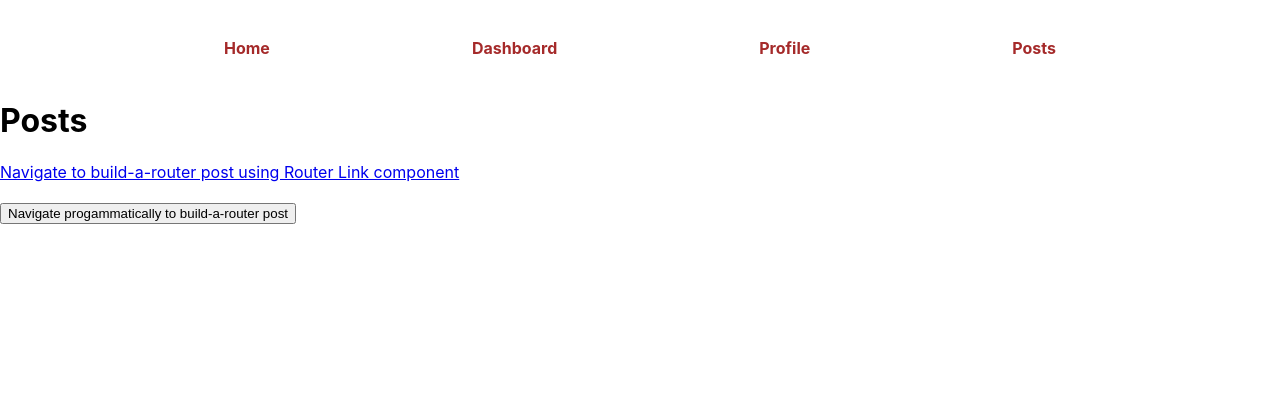
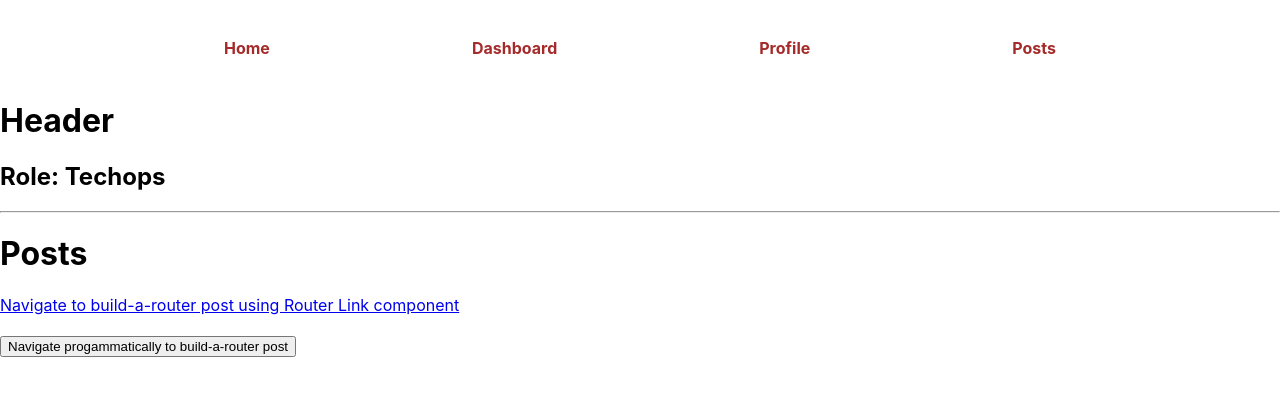
Before and after one commit to PraSoonGosWami/apex-router, a React (Create React App) app: page /posts in a window 1280 px wide. Shown: the top 396 px of the page. Built offline with nearby package versions, Linux system fonts and the light colour scheme.

Commit message:
Added beforeLoad and beforeUnload methods

```diff
--- a/src/ApexRouter/Router.js
+++ b/src/ApexRouter/Router.js
@@ -21,7 +21,7 @@ const Router = ({ routes = [], children }) => {
   useLayoutEffect(() => {
     __default = routes.find((route) => route.default);
     __404 = routes.find((route) => route.name === "404");
-    matchPath(history.location.pathname);
+    handleRouteChange(history);
   }, [routes]);
 
   const matchPath = (pathname) => {
@@ -29,9 +29,9 @@ const Router = ({ routes = [], children }) => {
     for (let i = 0; i < routes.length; i++) {
       const { path, exact = false } = routes[i];
       const { regexp, keys } = compilePath(path, { end: exact });
-      const matched = regexp.exec(pathname);
-      if (matched) {
-        const [url, ...values] = matched;
+      const match = regexp.exec(pathname);
+      if (match) {
+        const [url, ...values] = match;
         const isExact = pathname === url;
         const routeProps = {
           url,
@@ -52,13 +52,31 @@ const Router = ({ routes = [], children }) => {
     if (!matchedRoutes.length) {
       if (__404) history.replace(__404.path);
       else if (__default) history.replace(__default.path);
-    } else setMatched(matchedRoutes);
+      else history.replace(routes[0].path);
+    } else {
+      handleBeforeLoad(matchedRoutes);
+      setMatched((prevState) => {
+        handleBeforeUnload(prevState);
+        return matchedRoutes;
+      });
+    }
   };
 
   const handleRouteChange = (history) => {
     matchPath(history.location.pathname);
   };
 
+  const handleBeforeLoad = (mRoutes) => {
+    if (!mRoutes.length) return;
+    const cur = mRoutes[mRoutes.length - 1];
+    if (cur.beforeLoad && cur.beforeLoad instanceof Function) cur.beforeLoad();
+  };
+  const handleBeforeUnload = (cRoutes) => {
+    if (!cRoutes.length) return;
+    const cur = cRoutes[cRoutes.length - 1];
+    if (cur.beforeUnload && cur.beforeUnload instanceof Function)
+      cur.beforeUnload();
+  };
   return (
     <RouterContext.Provider value={{ matched }}>
       {children}
--- a/src/ApexRouter/hoc.js
+++ b/src/ApexRouter/hoc.js
@@ -6,9 +6,12 @@ export const withRouter = (Component) => {
     return (
       <RouterContext.Consumer>
         {({ matched }) => {
-          const { component, render, ...routeProps } =
-            matched[matched.length - 1];
-          return <Component {...props} {...routeProps} />;
+          if (matched.length) {
+            const { component, render, ...routeProps } =
+              matched[matched.length - 1];
+            return <Component {...props} {...routeProps} />;
+          }
+          return <Component {...props} />;
         }}
       </RouterContext.Consumer>
     );
--- a/src/ApexRouter/hooks.js
+++ b/src/ApexRouter/hooks.js
@@ -3,6 +3,7 @@ import { RouterContext, history } from "./Router";
 
 export const useRouter = () => {
   const { matched } = useContext(RouterContext);
+  if (!matched.length) return null;
   const { component, render, ...routeProps } = matched[matched.length - 1];
   return { ...routeProps };
 };
@@ -11,5 +12,6 @@ export const useLocation = () => history.location;
 export const useQuery = () => history.location.search || null;
 export const useParams = () => {
   const { matched } = useContext(RouterContext);
+  if (!matched.length) return null;
   return matched[matched.length - 1].params;
 };
--- a/src/App.js
+++ b/src/App.js
@@ -1,4 +1,5 @@
 import { constructRoutes, Link, Router, Routes } from "ApexRouter";
+import Header from "components/Header";
 import routeConfig from "./routeConfig";
 
 const routes = constructRoutes(routeConfig);
@@ -22,6 +23,7 @@ function App() {
           </li>
         </ul>
       </nav>
+      <Header />
       <Routes />
     </Router>
   );
--- a/src/components/Dashboard.js
+++ b/src/components/Dashboard.js
@@ -1,11 +1,11 @@
 import React from "react";
+import NestedComponentWithHOC from "./NestedComponentWithHOC";
 import NestedComponentWithHooks from "./NestedComponentWithHooks";
 
 const Dashboard = () => {
   return (
     <div>
       <h1>Dashboard</h1>
-      {/* <NestedComponentWithHooks /> */}
     </div>
   );
 };
--- /dev/null
+++ b/src/components/Header.js
@@ -0,0 +1,16 @@
+import { useRouter, withRouter } from "ApexRouter";
+import React from "react";
+
+const Header = (props) => {
+  const current = useRouter();
+
+  return (
+    <div>
+      <h1>Header</h1>
+      <h2>Role: {current?.roles}</h2>
+      <hr />
+    </div>
+  );
+};
+
+export default Header;
--- a/src/components/Home.js
+++ b/src/components/Home.js
@@ -2,11 +2,9 @@ import React from "react";
 import NestedComponentWithHooks from "./NestedComponentWithHooks";
 
 const Home = (props) => {
-  console.log(props);
   return (
     <div>
       <h1>Home</h1>
-      {/* <NestedComponentWithHooks /> */}
     </div>
   );
 };
--- a/src/routeConfig.js
+++ b/src/routeConfig.js
@@ -7,10 +7,11 @@ import Post from "components/Post";
 const routeConfig = [
   {
     name: "home", //required
-    path: "/", //required
+    path: "/",
     exact: true,
-    default: true,
-    component: Home, //required or render
+    component: Home,
+    beforeLoad: () => console.log("Loading HOME"),
+    beforeUnload: () => console.log("Unloading HOME"),
     roles: ["Admin"],
     hidden: true,
   },
@@ -28,7 +29,7 @@ const routeConfig = [
     path: "/profile",
     exact: true,
     component: Profile,
-    roles: ["QA"],
+    roles: ["Packer"],
     hidden: false,
     features: ["showDatePicker"],
   },
@@ -36,8 +37,7 @@ const routeConfig = [
     name: "posts",
     path: "/posts",
     component: Posts,
-    roles: ["QA"],
-    exact: true,
+    roles: ["Techops"],
     hidden: false,
     features: ["showDatePicker"],
     children: [
@@ -52,11 +52,6 @@ const routeConfig = [
       },
     ],
   },
-  {
-    name: "404",
-    path: "/not-found",
-    render: () => <h1>Page Not Found</h1>,
-  },
 ];
 
 export default routeConfig;
```
